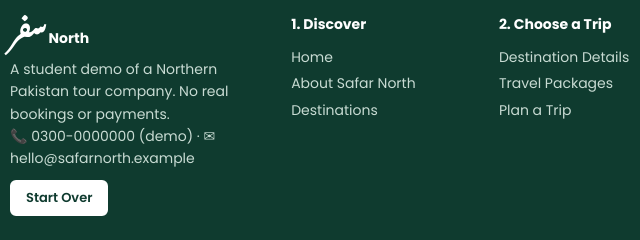
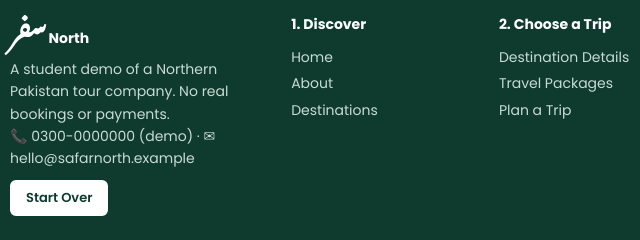
Before and after one commit to amnahameedwork/SE-B_Group02_SafarNorth, a plain HTML site: page booking.html in a window 1280 px wide. Shown: the part 1079-1319 px from the top of the page, 86-726 px from the left. Drawn offline with Linux system fonts and the light colour scheme; a web font is replaced by a local one.

Commit message:
Update booking.html

```diff
--- a/booking.html
+++ b/booking.html
@@ -134,7 +134,7 @@
       <div>
         <h4>1. Discover</h4>
         <a href="index.html">Home</a>
-        <a href="about.html">About Safar North</a>
+        <a href="about.html">About</a>
         <a href="destinations.html">Destinations</a>
       </div>
       <div>
```
